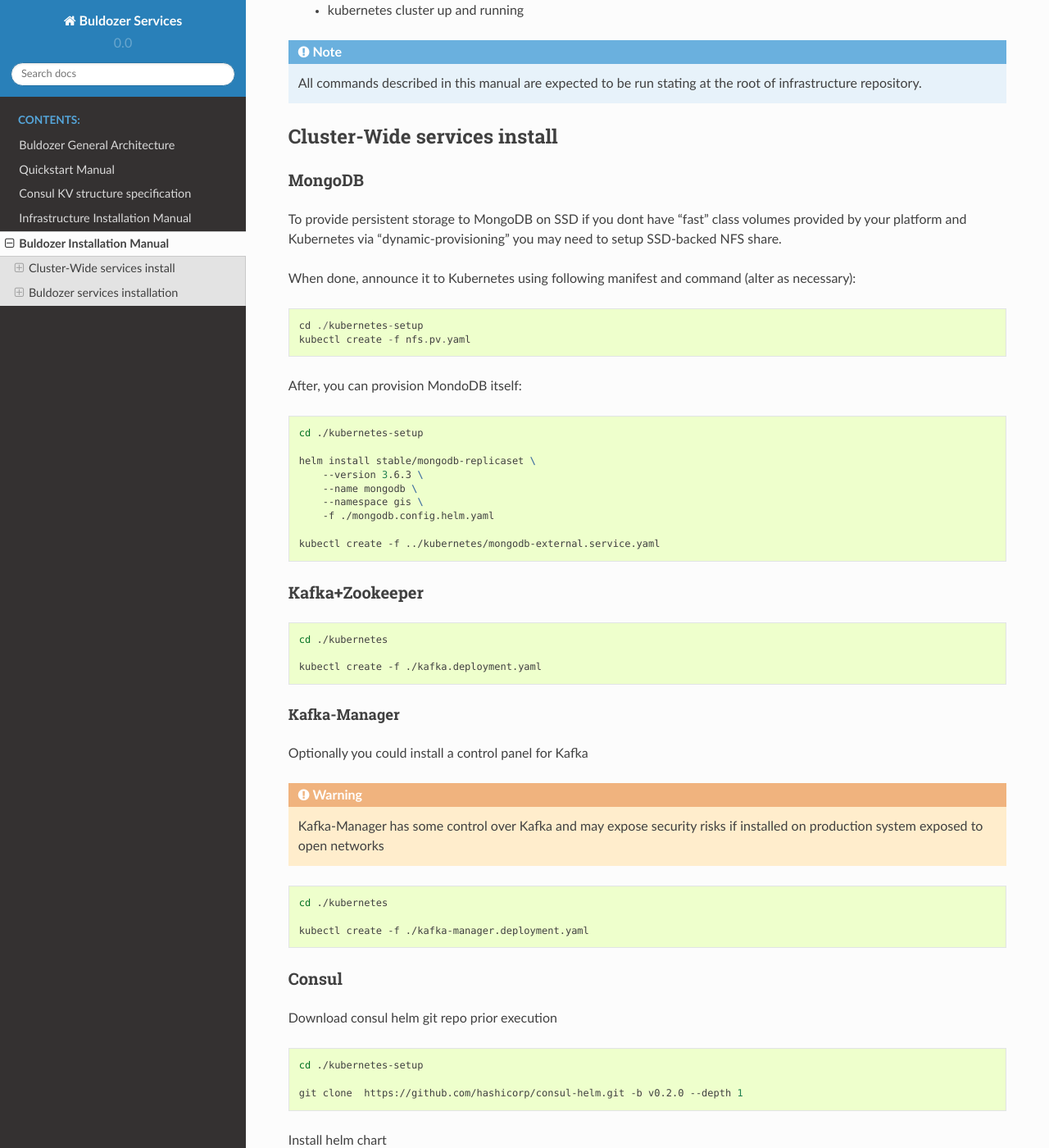
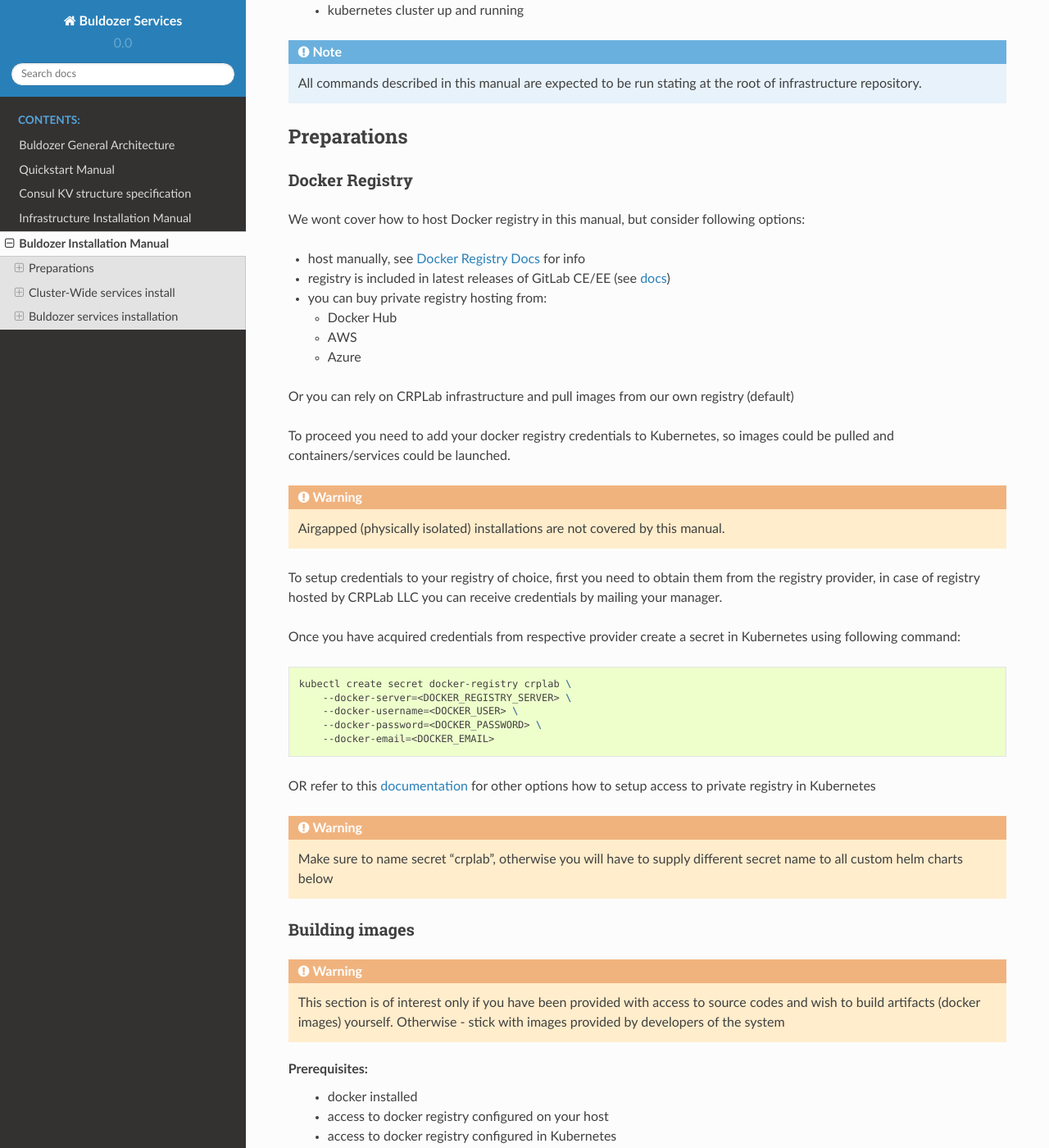
Before and after one commit to carrotFoxx/services, a Sphinx documentation site: the page built from docs/bdz_installation_manual.rst, in a window 1280 px wide and 1400 px high, scrolled down 262 px. Shown: the whole window at 82% size. Built offline with Sphinx 7.4.7 and the Read the Docs theme 2.0.0, drawn with Linux system fonts in a browser that asks for light colours; formulas are drawn with MathJax 3; some of the changed text lies outside the part shown.

Commit message:
BDZ-32 how to setup dcr registry credentials in Kubernetes + build images

```diff
--- a/docs/bdz_installation_manual.rst
+++ b/docs/bdz_installation_manual.rst
@@ -13,9 +13,112 @@
     stating at the root of infrastructure repository.
 
 
+Preparations
+============
+
+Docker Registry
+---------------
+
+We wont cover how to host Docker registry in this
+manual, but consider following options:
+
+- host manually, see `Docker Registry Docs`__ for info
+
+  __ https://docs.docker.com/registry/
+
+- registry is included in latest releases of GitLab CE/EE (see docs__)
+
+  __ https://docs.gitlab.com/ee/administration/container_registry.html
+
+- you can buy private registry hosting from:
+
+  * Docker Hub
+  * AWS
+  * Azure
+
+Or you can rely on CRPLab infrastructure and pull images from our own
+registry (default)
+
+To proceed you need to add your docker registry credentials to Kubernetes,
+so images could be pulled and containers/services could be launched.
+
+.. warning::
+    Airgapped (physically isolated) installations are not covered
+    by this manual.
+
+To setup credentials to your registry of choice, first you need to
+obtain them from the registry provider, in case of registry hosted by
+CRPLab LLC you can receive credentials by mailing your manager.
+
+Once you have acquired credentials from respective provider create
+a secret in Kubernetes using following command:
+
+.. code-block:: bash
+
+    kubectl create secret docker-registry crplab \
+        --docker-server=<DOCKER_REGISTRY_SERVER> \
+        --docker-username=<DOCKER_USER> \
+        --docker-password=<DOCKER_PASSWORD> \
+        --docker-email=<DOCKER_EMAIL>
+
+OR refer to this documentation__ for other options how to setup
+access to private registry in Kubernetes
+
+__ https://kubernetes.io/docs/concepts/containers/images/#using-a-private-registry
+
+.. warning::
+    Make sure to name secret "crplab", otherwise you will have to
+    supply different secret name to all custom helm charts below
+
+Building images
+---------------
+
+.. warning::
+    This section is of interest only if you have been provided
+    with access to source codes and wish to build
+    artifacts (docker images) yourself. Otherwise - stick with
+    images provided by developers of the system
+
+Prerequisites:
+  - docker installed
+  - access to docker registry configured on your host
+  - access to docker registry configured in Kubernetes
+
+The only images you need to build are these of custom services
+developed at CRPLab LLC, these are included in charts:
+
+- buldozer-platform
+- gis-addon/data-manager
+- gis-addon/backend-layer
+
+In general to build images you need to execute following commands:
+
+.. code-block:: bash
+
+    cd .../<subjected-source-code-repo>/
+
+    docker build \
+        -f <dockerfile> \
+        -t <registry-addr/repo-name/image-name:image-tag> <context>
+
+An example, how images are built in our CI:
+
+.. code-block:: bash
+
+    docker build \
+        -f docker/Unsupervised.Dockerfile \
+        -t registry.crplab.ru/buldozer/services:latest .
+
+You'll find exact instructions on how to build specific images
+in README's located with the source-codes of respective services.
+
+Also, some services contain a `gitlab-ci.yaml` -
+configuration for GitLab CI which builds images continuously,
+you can use it as a reference to understand how images are built.
+
+
 Cluster-Wide services install
 =============================
-
 
 MongoDB
 -------
@@ -25,7 +128,7 @@
 
 When done, announce it to Kubernetes using following manifest and command (alter as necessary):
 
-.. code-block::
+.. code-block:: bash
 
     cd ./kubernetes-setup
     kubectl create -f nfs.pv.yaml
```
